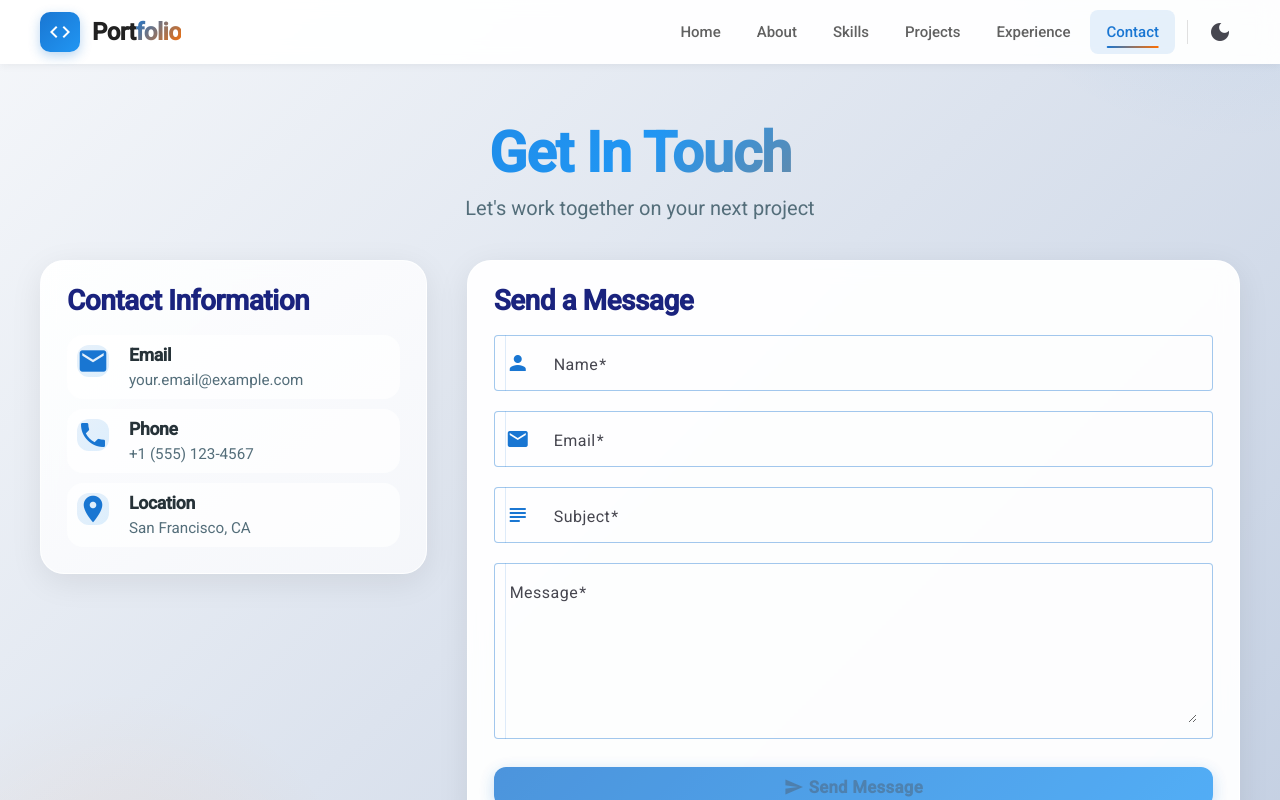
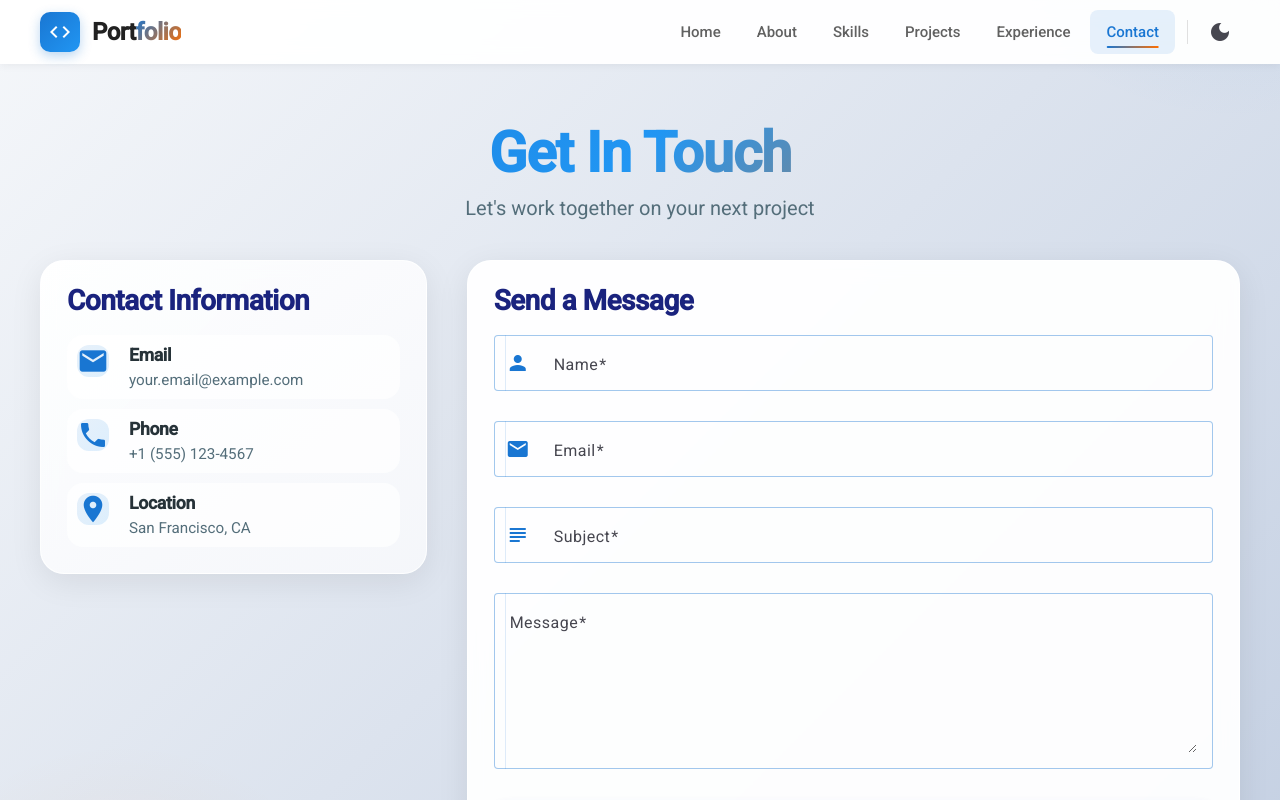
Before and after one commit to luichemo/angular-portfolio, an Angular app: page /contact in a window 1280 px wide. Shown: the top 800 px of the page. Built offline with nearby package versions, Linux system fonts and the light colour scheme.

Commit message:
chore - redisigning

```diff
--- a/src/app/features/contact/contact.scss
+++ b/src/app/features/contact/contact.scss
@@ -227,7 +227,7 @@ mat-card-title {
 .contact-form-section form {
   display: flex;
   flex-direction: column;
-  gap: 0px;
+  gap: 10px;
 }
 
 .contact-form-section mat-form-field {
```
